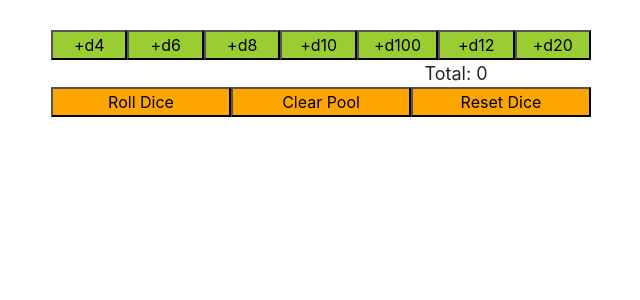
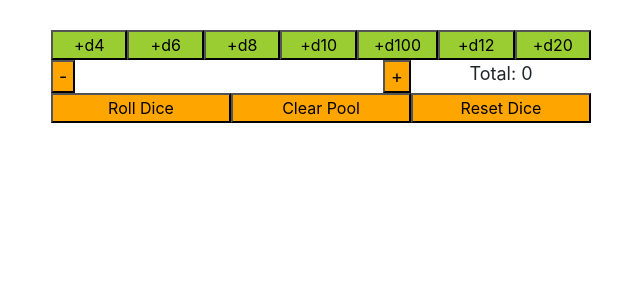
Before and after one commit to rileyjohngibbs/react-roller, a React (Create React App) app: page / in a window 1280 px wide. Shown: the top 300 px of the page, without its empty margins (319-959 px from the left). Built offline with nearby package versions, Linux system fonts and the light colour scheme.

Commit message:
Added modifiers

```diff
--- a/src/App.js
+++ b/src/App.js
@@ -6,7 +6,10 @@ import Die from './Die';
 class App extends Component {
   constructor(props) {
     super(props);
-    this.state = {dice: []};
+    this.state = {
+      dice: [],
+      mod: 0
+    };
   }
 
   addDie(faces) {
@@ -30,9 +33,19 @@ class App extends Component {
   renderDesc() {
     const counts = {};
     this.state.dice.forEach((die) => {
-      counts[die.faces] = counts[die.faces] === undefined ? 1 : counts[die.faces] + 1;
+      counts[die.faces] = counts[die.faces] === undefined
+        ? 1
+        : counts[die.faces] + 1;
     });
-    return Object.keys(counts).map((type) => counts[type] + "d" + type).join(" + ");
+    const pool = Object.keys(counts).map(
+      (type) => counts[type] + "d" + type
+    ).join(" + ");
+    const mod = this.state.mod
+      ? this.state.mod > 0
+        ? " + " + this.state.mod
+        : " - " + (-this.state.mod)
+      : "";
+    return pool + mod;
   }
 
   renderDie(key) {
@@ -71,10 +84,16 @@ class App extends Component {
         </div>
         <div id="controllers">
           <div id="total-display" className="row">
-            <div className="col">
+            <div className="col-8" style={{padding: 0}}>
+              <button style={{float: "left"}} onClick={() => {this.setState({mod: this.state.mod - 1})}}>
+                -
+              </button>
               {this.renderDesc()}
+              <button style={{float: "right"}} onClick={() => {this.setState({mod: this.state.mod + 1})}}>
+                +
+              </button>
             </div>
-            <div className="col">
+            <div className="col-4">
               Total: {this.calcSum()}
             </div>
           </div>
@@ -90,6 +109,7 @@ class App extends Component {
                 while (this.state.dice.length) {
                   this.removeDie(0);
                 }
+                this.setState({mod: 0});
               }}>
               Clear Pool
             </button>
```
